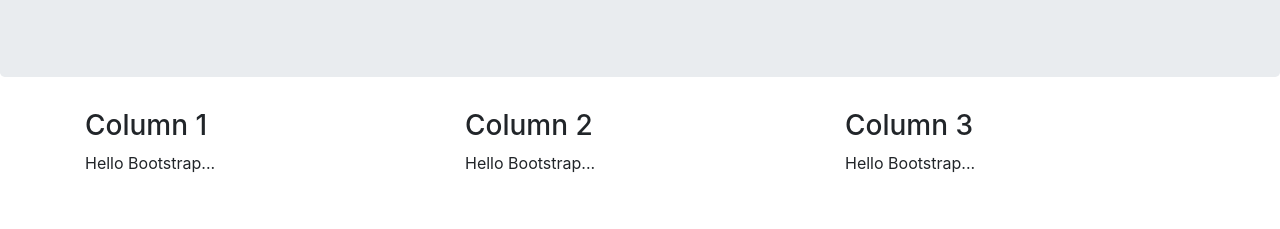
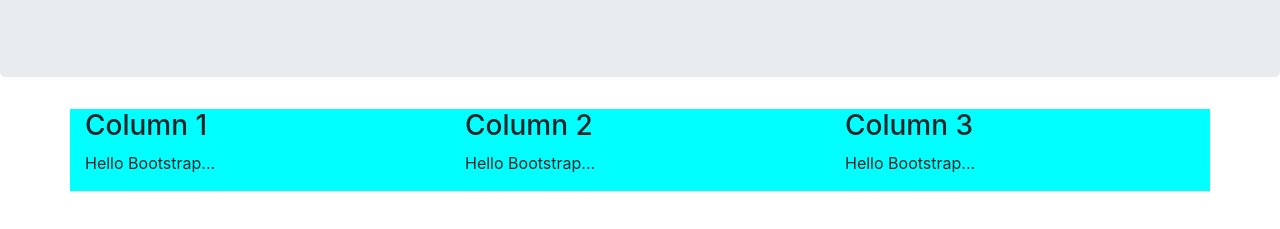
Before and after one commit to YiyangIoT/Bootstrap_tutorial, a plain HTML site: page index.html in a window 1280 px wide. Shown: the part 147-376 px from the top of the page. Drawn offline with nearby package versions, Linux system fonts and the light colour scheme.

Commit message:
container 容器

```diff
--- a/index.html
+++ b/index.html
@@ -12,6 +12,11 @@
     <!-- <script src="https://maxcdn.bootstrapcdn.com/bootstrap/4.1.3/js/bootstrap.min.js"></script> -->
     <script src="js/bootstrap.min.js"></script>
 
+    <style>
+    #test{
+        background-color: aqua;
+    }
+    </style>
 </head>
 
 <body>
@@ -21,7 +26,7 @@
         <p>Resize this responsive page to see the effect!</p>
     </div>
 
-    <div class="container">
+    <div class="container" id="test">
         <div class="row">
             <div class="col-sm-4">
                 <h3>Column 1</h3>
```
